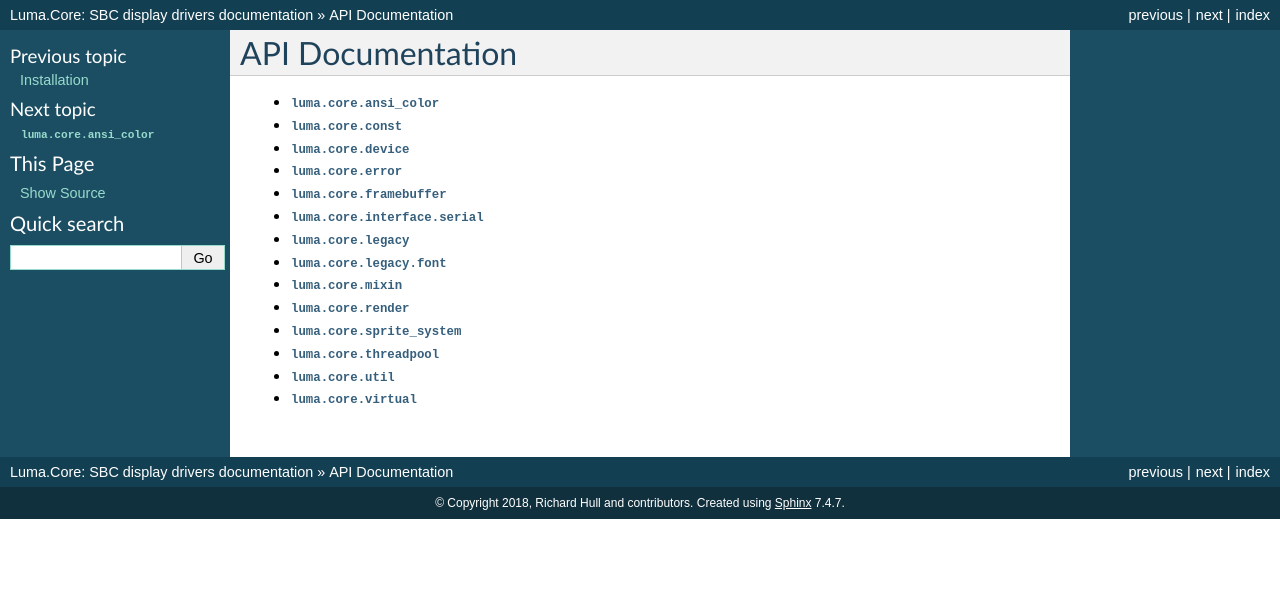
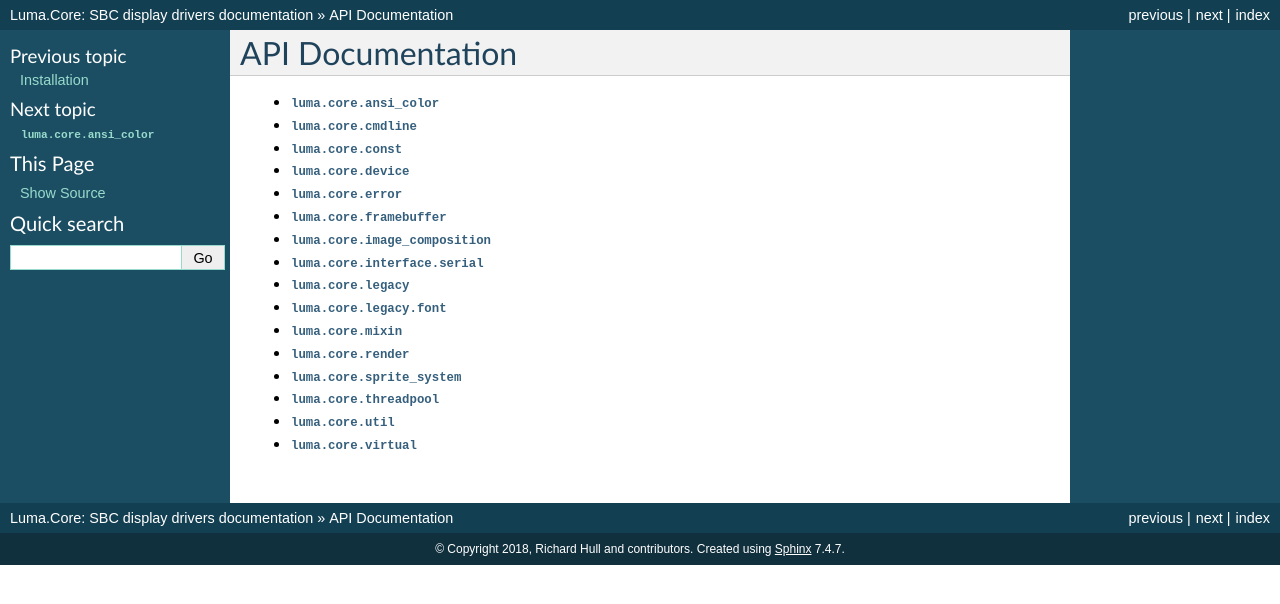
Before and after one commit to rm-hull/luma.core, a Sphinx documentation site: the page built from doc/api-documentation.rst, in a window 1280 px wide. Shown: the top 604 px of the page. Built offline with Sphinx 7.4.7, drawn with Linux system fonts in a browser that asks for light colours; the version number could not be read and is left out.

```diff
--- a/doc/api-documentation.rst
+++ b/doc/api-documentation.rst
@@ -5,10 +5,12 @@ API Documentation
    :maxdepth: 1
 
    ansi_color
+   cmdline
    const
    device
    error
    framebuffer
+   image_composition
    interface
    legacy
    mixin
--- /dev/null
+++ b/doc/cmdline.rst
@@ -0,0 +1,6 @@
+:mod:`luma.core.cmdline`
+""""""""""""""""""""""""
+.. automodule:: luma.core.cmdline
+    :members:
+    :undoc-members:
+    :show-inheritance:
--- /dev/null
+++ b/doc/image_composition.rst
@@ -0,0 +1,6 @@
+:mod:`luma.core.image_composition`
+""""""""""""""""""""""""""""""""""
+.. automodule:: luma.core.image_composition
+    :members:
+    :undoc-members:
+    :show-inheritance:
```
